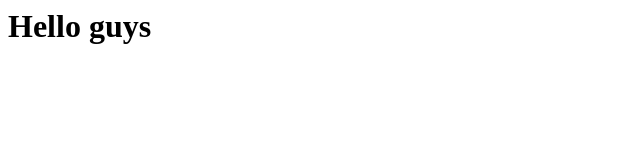
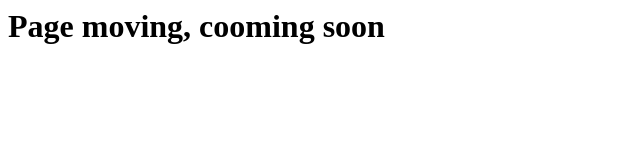
Before and after one commit to CAOS-GDEV/CaosStudios.github.io, a plain HTML site: page index.html in a window 1280 px wide. Shown: the whole page, without its empty margins (0-640 px from the left). Drawn offline with Linux system fonts and the light colour scheme.

Commit message:
Update index.html

```diff
--- a/index.html
+++ b/index.html
@@ -1 +1 @@
-<h1> Hello guys <h1>
+<h1> Page moving, cooming soon <h1>
```
